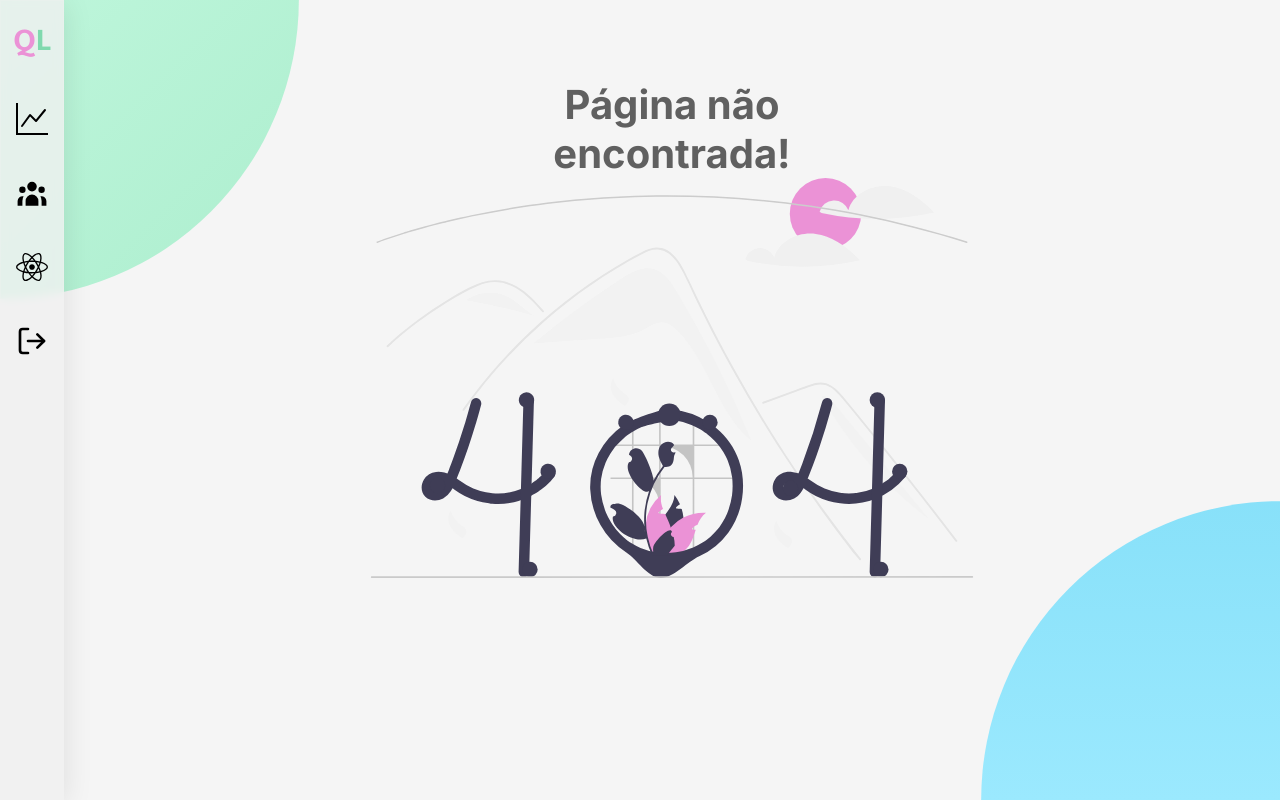
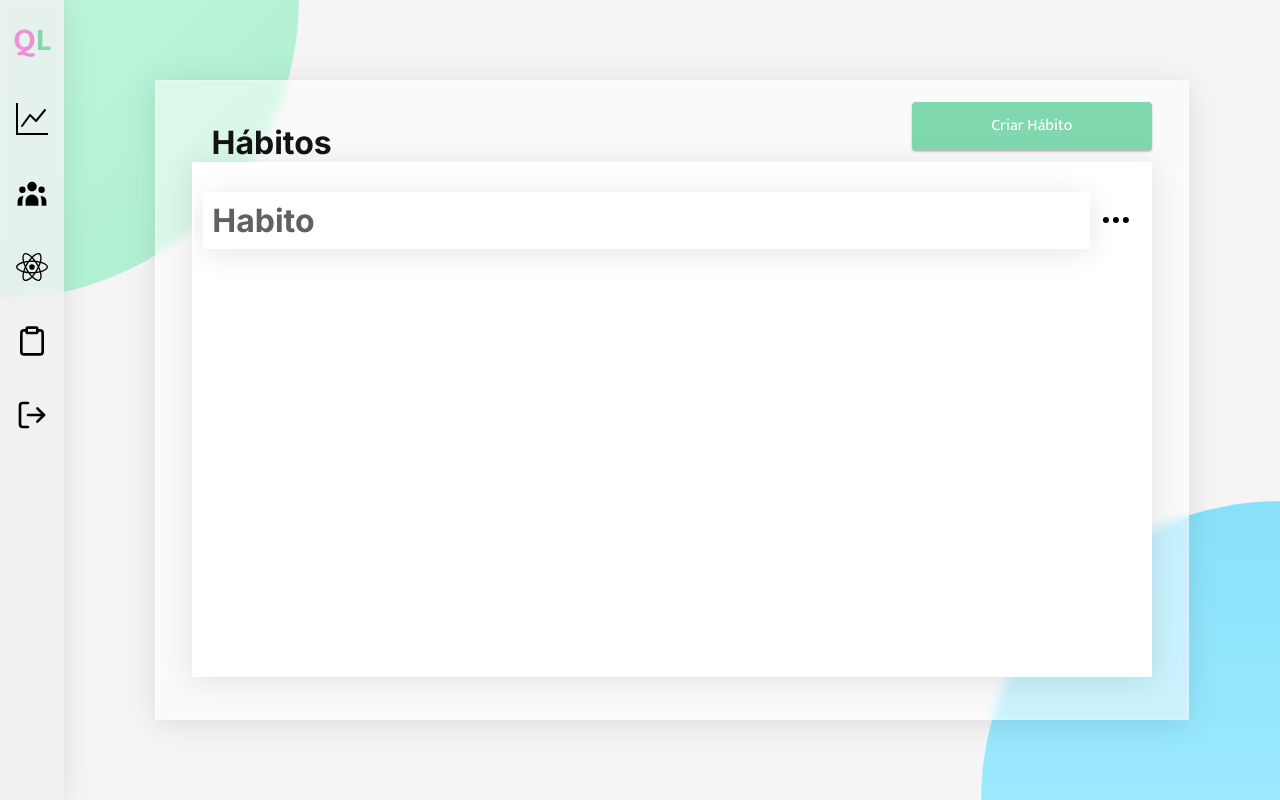
Before and after one commit to nittts/quality-life, a React (Create React App) app: page /habit in a window 1280 px wide. Built offline with nearby package versions, Linux system fonts and the light colour scheme.

Commit message:
feat: habits page

```diff
--- a/src/components/Modal/index.jsx
+++ b/src/components/Modal/index.jsx
@@ -20,7 +20,7 @@ export default function Modal({
     <Container id="modal-background" onClick={(e) => handleCloseModal(e)}>
       <Content>
         <Header>
-          <h1>Editar {label}</h1>
+          <h1>{label}</h1>
           <Button onClick={(e) => setModalState(false)} color="rose">
             X
           </Button>
--- a/src/components/Sidebar/index.jsx
+++ b/src/components/Sidebar/index.jsx
@@ -4,7 +4,7 @@ import { Container, Content, Logo } from "./style";
 import { BsGraphUp } from "react-icons/bs";
 import { HiUserGroup } from "react-icons/hi";
 import { FaReact } from "react-icons/fa";
-import { FiLogOut } from "react-icons/fi";
+import { FiLogOut, FiClipboard } from "react-icons/fi";
 import { useHistory } from "react-router-dom";
 
 export default function Sidebar() {
@@ -47,6 +47,10 @@ export default function Sidebar() {
           <FaReact />
           {Extends ? <h2>Sobre Nós</h2> : <></>}
         </li>
+        <li onClick={() => goTo("/habit")}>
+          <FiClipboard />
+          {Extends ? <h2>Hábitos</h2> : <></>}
+        </li>
         <li onClick={() => goTo("/login")}>
           <FiLogOut />
           {Extends ? <h2>Logout</h2> : <></>}
--- a/src/pages/Dashboard/index.jsx
+++ b/src/pages/Dashboard/index.jsx
@@ -17,7 +17,7 @@ export default function Dashboard() {
         </ProfileContainer>
         <ListContainer>
           <List label="Meus Hábitos">
-            <Card icon={<FiCheckCircle />} isCompleted>
+            <Card icon={<FiCheckCircle />}>
               <h1>Teste</h1>
               <h1>100%</h1>
             </Card>
--- /dev/null
+++ b/src/pages/Habits/index.jsx
@@ -0,0 +1,70 @@
+import { Switch, Route } from "react-router-dom";
+import { Container, Content, HabitsContainer, HabitCircle } from "./style";
+import { useState } from "react";
+import Sidebar from "../../components/Sidebar";
+import List from "../../components/List";
+import Button from "../../components/Button";
+import Card from "../../components/Card";
+import Modal from "../../components/Modal";
+// import Habit from "../../components/Habit";
+import { BsThreeDots } from "react-icons/bs";
+
+export default function Habits() {
+  const [openModal, setOpenModal] = useState(false);
+  const [createModal, setCreateModal] = useState(false);
+
+  return (
+    <Switch>
+      <Route path="/habit/:habit_id">
+        <h1>Habito especifico</h1>
+      </Route>
+      <Route path={"/"}>
+        <Container>
+          <Sidebar />
+          <Content>
+            <HabitsContainer>
+              <Button primary onClick={() => setCreateModal(true)}>
+                Criar Hábito
+              </Button>
+              <List label={"Hábitos"}>
+                <Card
+                  icon={<BsThreeDots onClick={() => setOpenModal(true)} />}
+                  goTo="habit"
+                  id="1234"
+                >
+                  <h1>Habito</h1>
+                  {/* criar a estrutura do hábito especifico */}
+                </Card>
+              </List>
+            </HabitsContainer>
+          </Content>
+        </Container>
+
+        {openModal && (
+          <Modal
+            setModalState={setOpenModal}
+            modalState={openModal}
+            label="Editar Hábito"
+          >
+            <h1>edit modal</h1>
+            {/* criar a estrutura do modal de editar hábito */}
+            <Button success>Salvar Alterações</Button>
+            <Button negative>Remover Hábito</Button>
+          </Modal>
+        )}
+
+        {createModal && (
+          <Modal
+            setModalState={setCreateModal}
+            modalState={createModal}
+            label="Criar hábito"
+          >
+            <h1>edit modal</h1>
+            {/* criar a estrutura do modal de criar hábito */}
+            <Button success>Criar Hábito</Button>
+          </Modal>
+        )}
+      </Route>
+    </Switch>
+  );
+}
--- /dev/null
+++ b/src/pages/Habits/style.js
@@ -0,0 +1,66 @@
+import styled from "styled-components";
+
+export const Container = styled.div`
+  display: flex;
+  align-items: center;
+  justify-content: flex-end;
+  width: 100vw;
+  height: 100vh;
+
+  @media (max-width: 768px) {
+    height: auto;
+  }
+`;
+
+export const Content = styled.div`
+  width: 95%;
+  height: 100%;
+  display: flex;
+  flex-flow: column nowrap;
+  align-items: center;
+  justify-content: center;
+
+  @media (max-width: 768px) {
+    width: 85%;
+    justify-content: flex-start;
+  }
+`;
+
+export const HabitsContainer = styled.div`
+  display: flex;
+  align-items: center;
+  justify-content: center;
+  flex-flow: column nowrap;
+  width: 85%;
+  height: 80%;
+  background: rgba(255, 255, 255, 0.5);
+  box-shadow: 0 4px 30px rgba(0, 0, 0, 0.1);
+  backdrop-filter: blur(5px);
+  -webkit-backdrop-filter: blur(5px);
+  border: 1px solid rgba(255, 255, 255, 0.3);
+
+  > div {
+    height: 90%;
+    width: 95%;
+  }
+
+  > button {
+    position: absolute;
+    right: 0;
+    top: 0;
+    margin: 2% 3.5%;
+  }
+
+  @media (max-width: 768px) {
+    width: 95%;
+    height: 90%;
+    flex-flow: column nowrap;
+    justify-content: space-evenly;
+    margin-top: 5%;
+  }
+`;
+
+export const HabitCircle = styled.div`
+  width: 100%;
+  height: 100%;
+`;
--- a/src/routes/index.jsx
+++ b/src/routes/index.jsx
@@ -7,6 +7,7 @@ import Dashboard from "../pages/Dashboard";
 import Home from "../pages/Home";
 import Login from "../pages/Login";
 import NotFound from "../pages/NotFound";
+import Habits from "../pages/Habits";
 
 const Routes = () => {
   return (
@@ -16,6 +17,7 @@ const Routes = () => {
       <Route path={"/login"} component={Login} />
       <Route path={"/dashboard"} component={Dashboard} />
       <Route path={"/about-us"} component={AboutUs} />
+      <Route path={"/habit"} component={Habits} />
       <Route path={"*"} component={NotFound} />
       <Route path={"/groups"}>
         <h1>Groups</h1>
```
